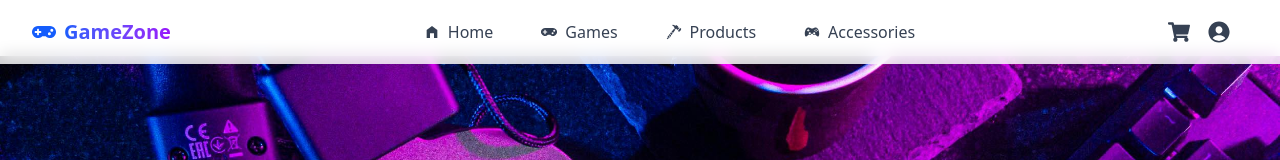
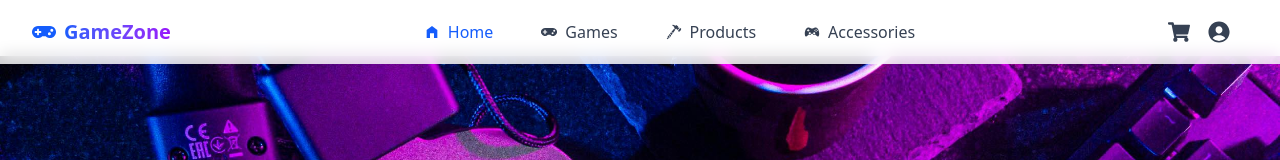
Before and after one commit to abdalahsamh/gamezone, a React (Vite) app: page / in a window 1280 px wide. Shown: the top 160 px of the page. Built offline with nearby package versions, Linux system fonts and the light colour scheme.

Commit message:
navbar update

```diff
--- a/src/components/Navbar.jsx
+++ b/src/components/Navbar.jsx
@@ -1,5 +1,5 @@
 import { useState, useEffect } from "react";
-import { Link } from "react-router-dom";
+import { NavLink } from "react-router-dom";
 import { HiMenu, HiX } from "react-icons/hi";
 import { IoPersonCircle } from "react-icons/io5";
 import { FaShoppingCart, FaGamepad } from "react-icons/fa";
@@ -68,11 +68,11 @@ export default function Navbar() {
               className="flex items-center"
             >
               <FaGamepad className="text-blue-600 text-2xl mr-2" />
-              <Link to="/">
+              <NavLink to="/">
                 <span className="text-xl font-bold bg-gradient-to-r from-blue-600 to-purple-600 bg-clip-text text-transparent cursor-pointer">
                   GameZone
                 </span>
-              </Link>
+              </NavLink>
             </motion.div>
 
             <div className="hidden md:flex items-center space-x-6">
@@ -82,14 +82,20 @@ export default function Navbar() {
                   whileHover={{ scale: 1.05 }}
                   whileTap={{ scale: 0.95 }}
                 >
-                  <Link
+                  <NavLink
                     to={link.path}
-                    className="relative flex items-center px-3 py-2 text-gray-700 hover:text-blue-600 group transition-all duration-300"
+                    className={({ isActive }) =>
+                      `relative flex items-center px-3 py-2 transition-all duration-300 group ${
+                        isActive
+                          ? "text-blue-600"
+                          : "text-gray-700 hover:text-blue-600"
+                      }`
+                    }
                   >
                     {link.icon}
                     <span>{link.name}</span>
                     <span className="absolute left-1/2 bottom-0 h-0.5 bg-blue-600 w-0 group-hover:w-full group-hover:left-0 transition-all duration-300"></span>
-                  </Link>
+                  </NavLink>
                 </motion.div>
               ))}
             </div>
@@ -100,7 +106,7 @@ export default function Navbar() {
                 whileTap={{ scale: 0.9 }}
                 className="relative"
               >
-                <Link to="/cart">
+                <NavLink to="/cart">
                   <FaShoppingCart
                     size={22}
                     className="text-gray-700 hover:text-blue-600 transition-colors duration-300"
@@ -114,16 +120,16 @@ export default function Navbar() {
                       {cartItems.length}
                     </motion.span>
                   )}
-                </Link>
+                </NavLink>
               </motion.div>
 
               <motion.div whileHover={{ scale: 1.1 }} whileTap={{ scale: 0.9 }}>
-                <Link to="/auth">
+                <NavLink to="/auth">
                   <IoPersonCircle
                     size={26}
                     className="text-gray-700 hover:text-blue-600 transition-colors duration-300"
                   />
-                </Link>
+                </NavLink>
               </motion.div>
 
               {/* Mobile Menu Button */}
@@ -160,21 +166,30 @@ export default function Navbar() {
                     transition: { staggerChildren: 0.07, delayChildren: 0.2 },
                   },
                   closed: {
-                    transition: { staggerChildren: 0.05, staggerDirection: -1 },
+                    transition: {
+                      staggerChildren: 0.05,
+                      staggerDirection: -1,
+                    },
                   },
                 }}
                 className="px-4 py-3 space-y-2"
               >
                 {navLinks.map((link) => (
                   <motion.div key={link.path} variants={itemVariants}>
-                    <Link
+                    <NavLink
                       to={link.path}
                       onClick={() => setMenuOpen(false)}
-                      className="flex items-center px-3 py-3 rounded-md text-gray-700 hover:text-blue-600 hover:bg-blue-50 transition-all duration-300"
+                      className={({ isActive }) =>
+                        `flex items-center px-3 py-3 rounded-md transition-all duration-300 ${
+                          isActive
+                            ? "text-blue-600 bg-blue-50"
+                            : "text-gray-700 hover:text-blue-600 hover:bg-blue-50"
+                        }`
+                      }
                     >
                       {link.icon}
                       <span className="ml-2">{link.name}</span>
-                    </Link>
+                    </NavLink>
                   </motion.div>
                 ))}
               </motion.div>
```
